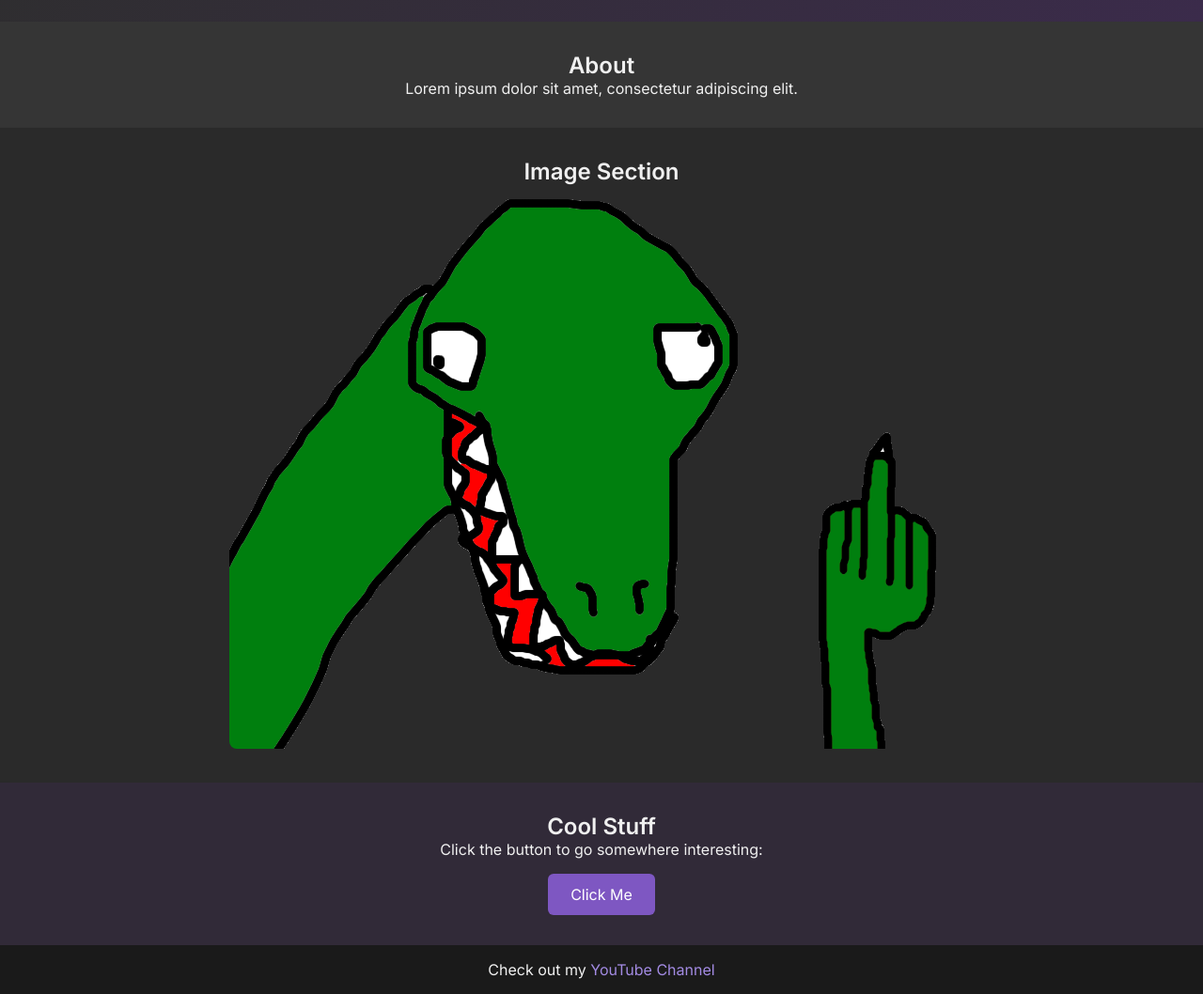
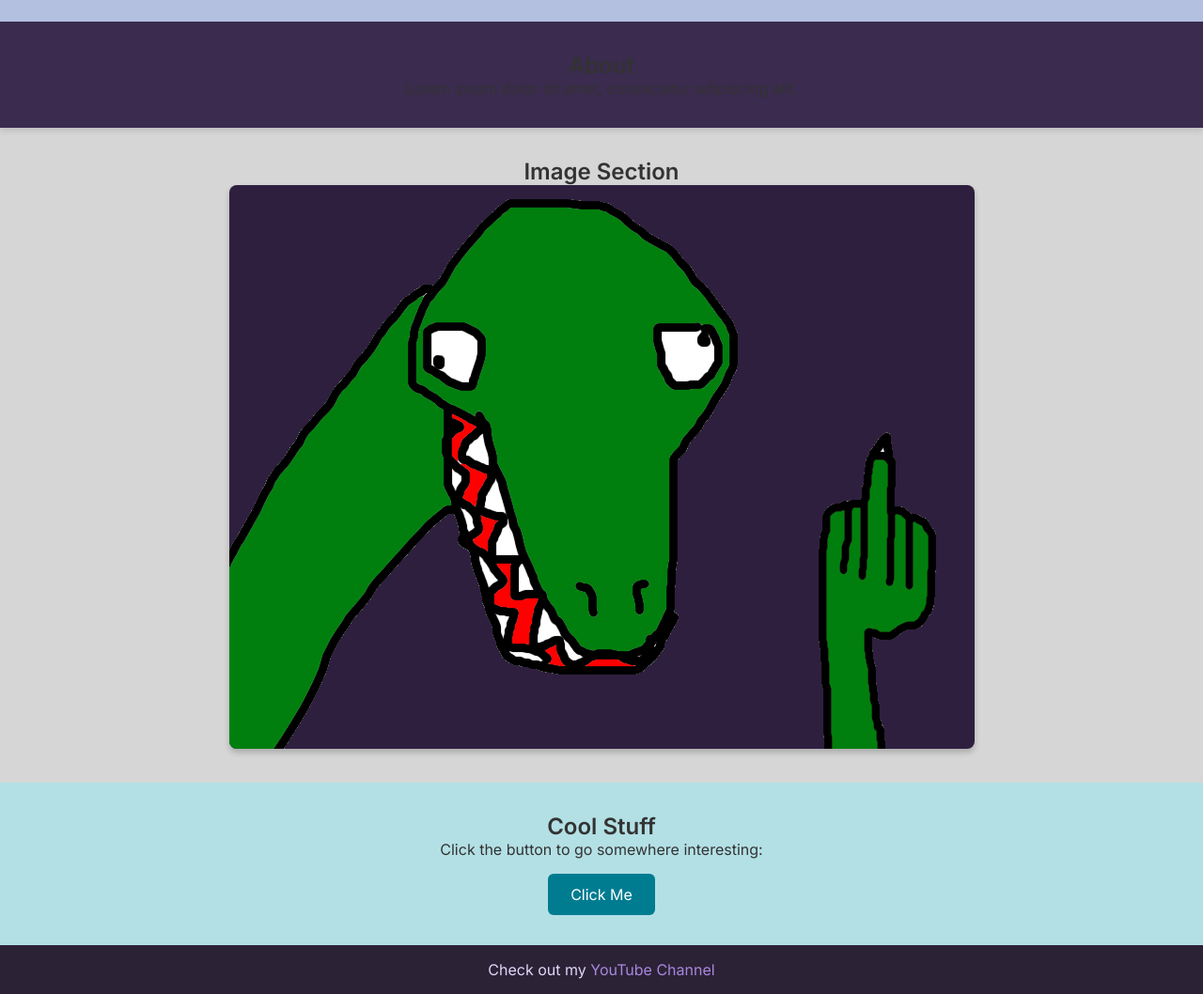
Before and after one commit to InfernoBolt1/InfernoBolt1_Website, a plain HTML site: page index.html in a window 1280 px wide. Shown: the part 100-1158 px from the top of the page at 94% size. Drawn offline with Linux system fonts and the light colour scheme.

Commit message:
Update style.css

```diff
--- a/style.css
+++ b/style.css
@@ -8,8 +8,8 @@
 html, body {
   height: 100%;
   font-family: 'Inter', sans-serif;
-  background-color: #1f1f1f;
-  color: #f0f0f0;
+  background-color: #d6d6d6;  /* Slightly darker background */
+  color: #333;
 }
 
 /* Sticky footer container */
@@ -27,71 +27,60 @@ html, body {
 header, section {
   padding: 2rem;
   text-align: center;
-  background-color: #2c2c2c;
-  box-shadow: 0 4px 6px rgba(0,0,0,0.2);
-  transition: background-color 0.3s ease;
 }
 
-/* Gradient header */
 header {
-  background: linear-gradient(135deg, #2e2e2e, #3b2b4b); /* subtle gradient with dark purple */
-  color: #e0d7f8;
+  background-color: #b3c0e0;  /* Slightly darker header */
+  color: #3f51b5;
 }
 
-/* About section */
 .about {
-  background-color: #353535;
+  background-color: #3a2b4f;
+  box-shadow: 0 4px 6px rgba(0,0,0,0.1);
 }
 
-/* Image section */
-.image-section {
-  background-color: #2a2a2a;
-}
 .image-section img {
   max-width: 90%;
   height: auto;
   border-radius: 8px;
-  box-shadow: none; /* removed the image border */
+  box-shadow: 0 4px 6px rgba(0,0,0,0.2);
+  background-color: #2e1f3f;
 }
 
-/* Button section */
 .button-section {
-  background-color: #312a38;
+  background-color: #b3e0e5;  /* Slightly darker button section */
 }
 
 .cta-button {
   display: inline-block;
   margin-top: 1rem;
   padding: 0.75rem 1.5rem;
-  background-color: #7e57c2; /* dark purple accent */
+  background-color: #007c91;  /* Darker button color */
   color: #fff;
   text-decoration: none;
   border-radius: 6px;
-  transition: background-color 0.3s ease, transform 0.2s ease;
+  transition: background-color 0.3s ease;
 }
 
 .cta-button:hover {
-  background-color: #6a45b1;
-  transform: scale(1.05);
+  background-color: #00677a;  /* Darker hover effect */
 }
 
 /* Footer */
 footer {
-  background-color: #1a1a1a;
-  color: #f0f0f0;
+  background-color: #2b2236;
+  color: #e0d7f8;
   text-align: center;
   padding: 1rem;
 }
 
 footer a {
-  color: #a38be3;  /* purple-ish footer link */
+  color: #a987dd;
   text-decoration: none;
-  transition: color 0.3s ease;
 }
 
 footer a:hover {
   text-decoration: underline;
-  color: #c7b6f7;
 }
 
 /* Responsive tweaks */
```
